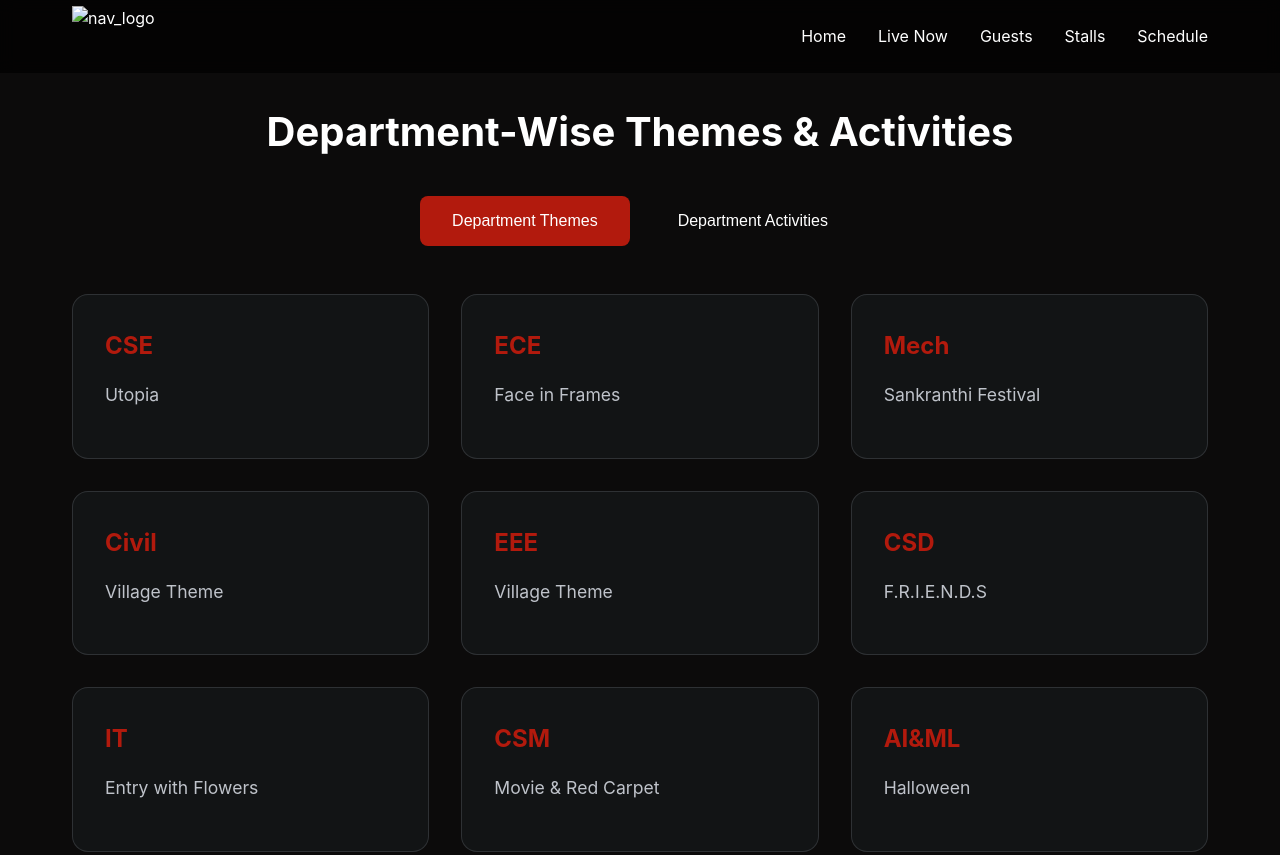
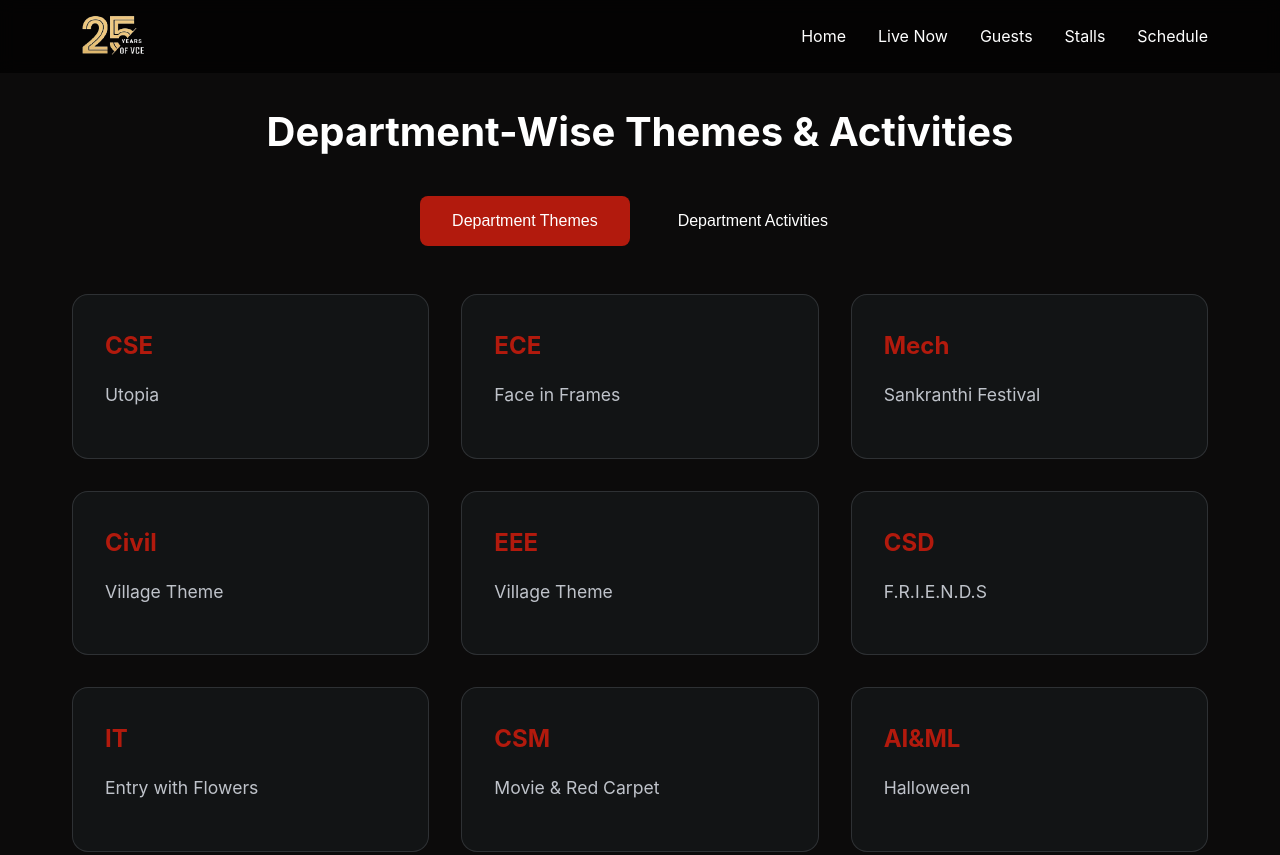
Before and after one commit to VCE-Team/25-Years, a website: page themes.html in a window 1280 px wide. Shown: the top 855 px of the page. Drawn offline with Linux system fonts and the light colour scheme.

Commit message:
Update themes.html

```diff
--- a/themes.html
+++ b/themes.html
@@ -218,7 +218,7 @@
     <nav class="navbar">
         <div class="nav-content">
             <div class="logo">
-                <img src="public/images/nav_logo.png" alt="nav_logo" class="logo-image">
+                <img src="images/nav_logo.png" alt="nav_logo" class="logo-image">
             </div>
             <div class="nav-links">
                 <a href="index.html">Home</a>
```
